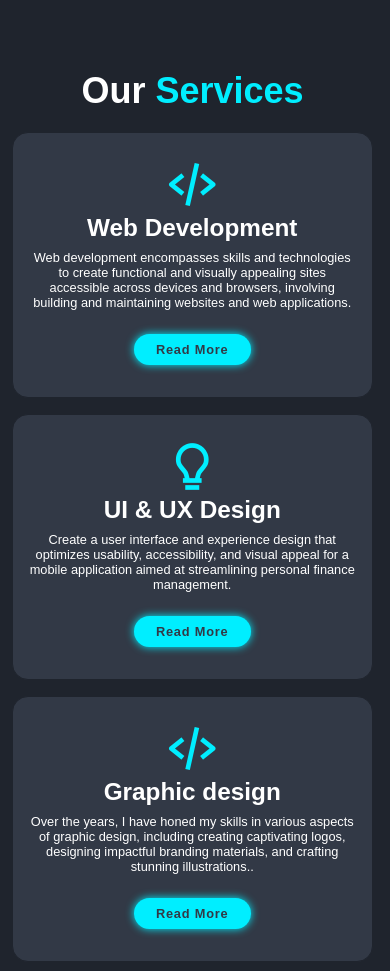
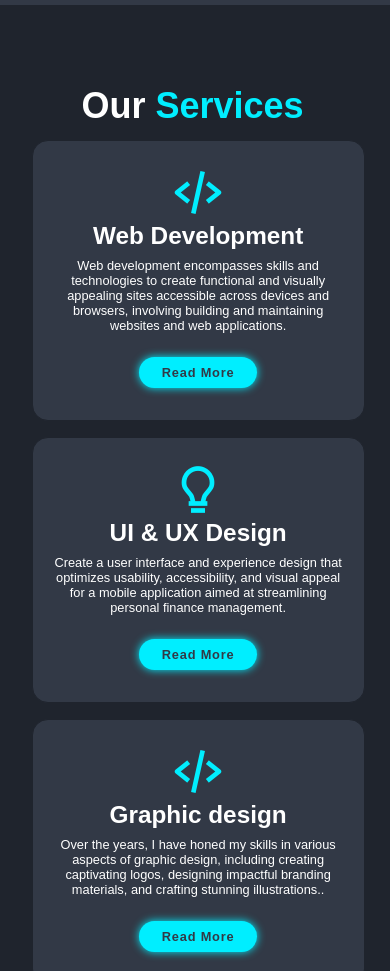
Before and after one commit to Midhlajrahman/portfolio-website, a plain HTML site: page index.html in a window 390 px wide. Shown: the part 1620-2591 px from the top of the page. Drawn offline with nearby package versions, Linux system fonts and the light colour scheme.

Commit message:
eleventh commit

```diff
--- a/style.css
+++ b/style.css
@@ -412,10 +412,13 @@ span {
    .services-container{
     flex-direction: column;
     height: 170px;
-    width: 44%;
+    width: 43%;
       padding-top: 411px;
       margin-right: 8px
 
+   }
+   .services-box{
+    margin-left: 20px;
    }
    .portfolio {
     padding-top: 53rem;
@@ -435,7 +438,7 @@ span {
     width: 1236px;
    }
    .about-content p {
-    padding-right: 842px;
+    padding-right: 862px;
     text-align: justify;
    }
    .about-img{
```
